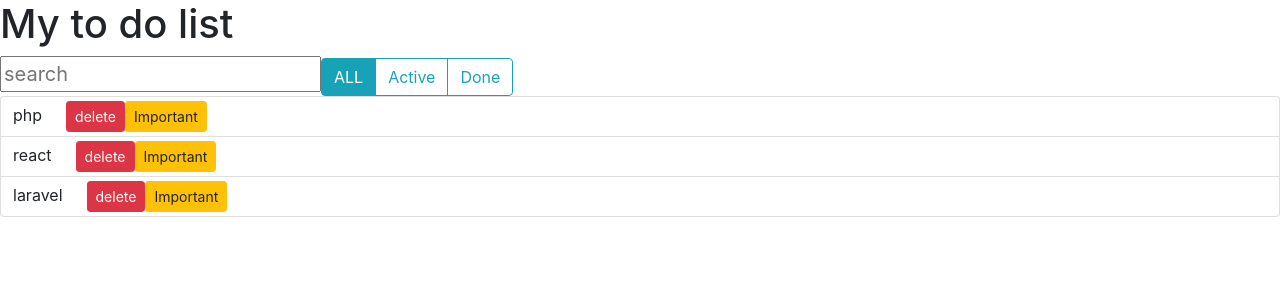
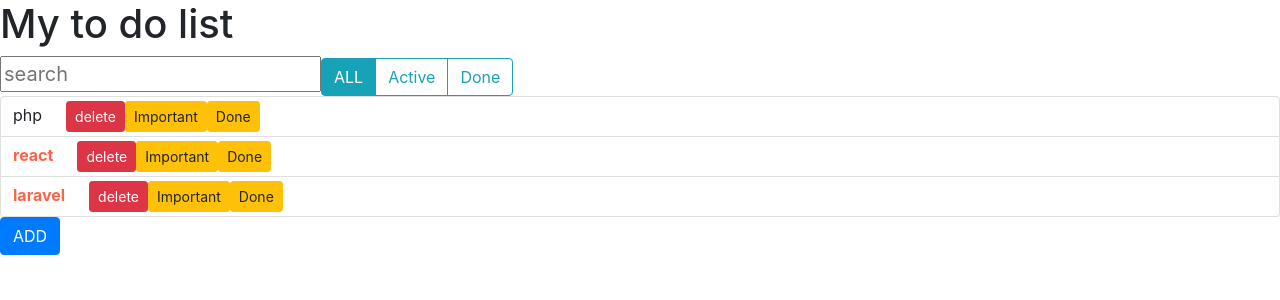
Before and after one commit to arborin/feedback_react_app, a React (Create React App) app: page / in a window 1280 px wide. Shown: the top 300 px of the page. Built offline with nearby package versions, Linux system fonts and the light colour scheme.

Commit message:
[ADD] important done elements

```diff
--- a/src/App.js
+++ b/src/App.js
@@ -2,26 +2,66 @@ import AppHeader from "./components/app-header";
 import SearchPanel from "./components/search-panel";
 import TodoList from "./components/todo-list"
 import ItemStatusFilter from "./components/item-status-filter";
+import React from "react";
+import ItemAddForm from "./components/item-add-form";
 
 
 
 
-function App() {
+class App extends React.Component {
 
-  const todoData = [
+  maxId = 100
+
+  state = {
+    todoData: [
       { label: 'php', important: false, id: 1 },
       { label: 'react', important: true, id: 2 },
       { label: 'laravel', important: true, id: 3 },
     ]
+  }
 
+
+  deleteItem = (id) => {
+    let newData = this.state.todoData.filter((el) => { if (el.id != id) return el })
+    console.log(newData);
+    this.setState({ todoData: newData })
+  }
+
+  addItem = (text) => {
+    // generate id,
+    const newItem = {
+      label: text,
+      important: false,
+      id: this.maxId++
+    }
+    this.setState(
+      { todoData: [...this.state.todoData, newItem] }
+    )
+  }
+
+  onToggleImportant = (id) => {
+    console.log("IMPORTANT!" + id)
+  }
+
+  onToggleDone = (id) => {
+    console.log("DONE" + id)
+  }
+
+  render() {
     return (
       <>
         <AppHeader />
         <SearchPanel />
         <ItemStatusFilter />
-      <TodoList todos={todoData} onDeleted={(id) => console.log('del', id)} />
+        <TodoList todos={this.state.todoData}
+          onDeleted={this.deleteItem}
+          onToggleImportant={this.onToggleImportant}
+          onToggleDone={this.onToggleDone}
+        />
+        <ItemAddForm addItem={this.addItem} />
       </>
     );
   }
+}
 
 export default App;
--- /dev/null
+++ b/src/components/item-add-form/index.js
@@ -0,0 +1,3 @@
+import ItemAddForm from "./item-add-form";
+
+export default ItemAddForm
--- /dev/null
+++ b/src/components/item-add-form/item-add-form.jsx
@@ -0,0 +1,17 @@
+import React, { Component } from 'react'
+import "./item-add-form.css"
+
+export default class ItemAddForm extends Component {
+
+
+
+    render() {
+        const { addItem } = this.props
+
+        return (
+            <div className='item-add-form'>
+                <button onClick={() => addItem("NEW ITEM")} className='btn btn-primary'>ADD</button>
+            </div>
+        )
+    }
+}
--- a/src/components/todo-list-item/todo-list-item.jsx
+++ b/src/components/todo-list-item/todo-list-item.jsx
@@ -11,31 +11,13 @@ const TodoListItemFunc = ({ label, important = false }) => {
 
 class TodoListItem extends React.Component {
 
-    state = {
-        done: false,
-        important: false
-    }
-
-    onLabelClick = () => {
-        console.log(`Done ${this.props.label}`)
-        this.setState({
-            done: !this.state.done,
-        })
-    }
-
-    onMarkImportant = () => {
-        console.log("make important")
-        this.setState({
-            important: !this.state.important
-        })
-    }
-
 
 
     render() {
-        const { label, onDeleted } = this.props
+        const { label, onDeleted,
+            onToggleDone,
+            onToggleImportant, important, done } = this.props
 
-        const { done, important } = this.state;
 
         let classNames = 'todo-list-item'
 
@@ -52,7 +34,8 @@ class TodoListItem extends React.Component {
                 {label}
             </span>
             <button onClick={onDeleted} className='btn btn-sm btn-danger'>delete</button>
-            <button onClick={this.onMarkImportant} className='btn btn-sm btn-warning'>Important</button>
+            <button onClick={onToggleImportant} className='btn btn-sm btn-warning'>Important</button>
+            <button onClick={onToggleDone} className='btn btn-sm btn-warning'>Done</button>
         </span>)
     }
 }
--- a/src/components/todo-list/todo-list.jsx
+++ b/src/components/todo-list/todo-list.jsx
@@ -1,7 +1,7 @@
 import TodoListItem from "../todo-list-item/todo-list-item";
 import './todo-list.css'
 
-const TodoList = ({ todos, onDeleted }) => {
+const TodoList = ({ todos, onDeleted, onToggleDone, onToggleImportant }) => {
     console.log(todos)
 
     const elements = todos.map((item) => {
@@ -9,7 +9,11 @@ const TodoList = ({ todos, onDeleted }) => {
         const { id, ...itemProps } = item
         return (<li key={item.id} className="list-group-item">
             <TodoListItem {...itemProps}
-                onDeleted={() => onDeleted(id)} />
+                onDeleted={() => onDeleted(id)}
+                onToggleDone={() => onToggleDone(id)}
+                onToggleImportant={() => onToggleImportant(id)}
+
+            />
         </li>)
     })
 
```
Also changed, not shown: src/components/item-add-form/item-add-form.css (added). Lines whose indentation alone changed are shown as unchanged.
